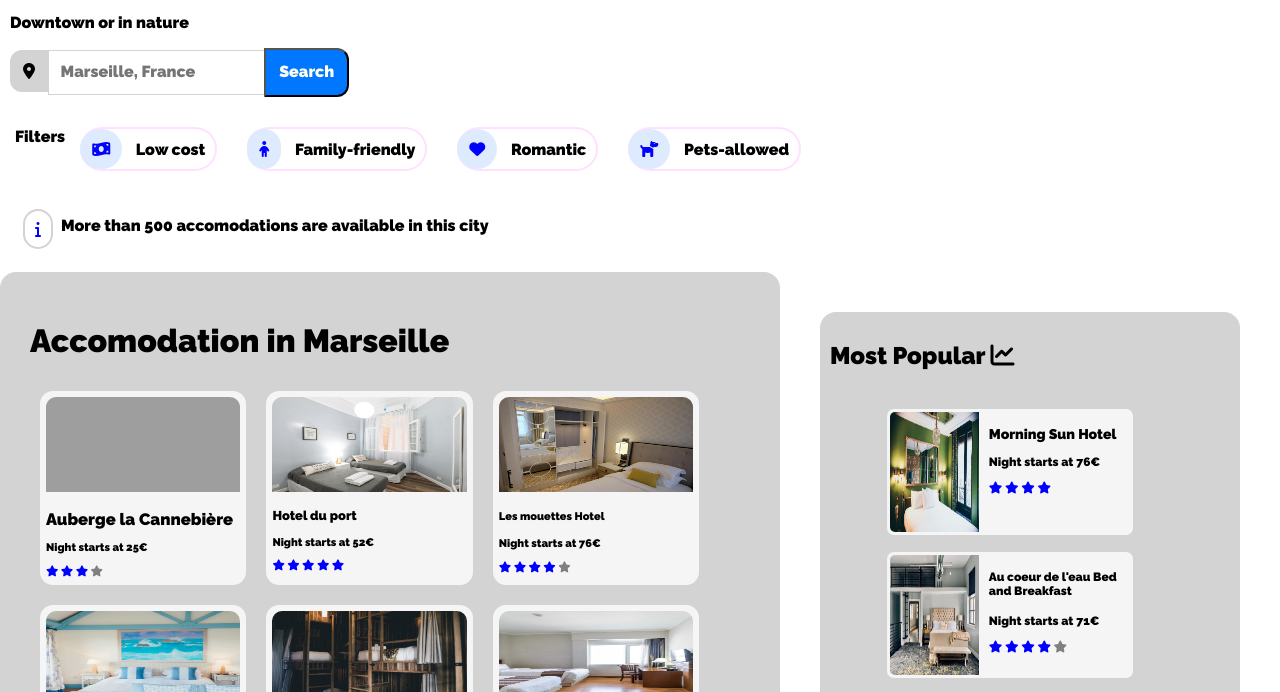
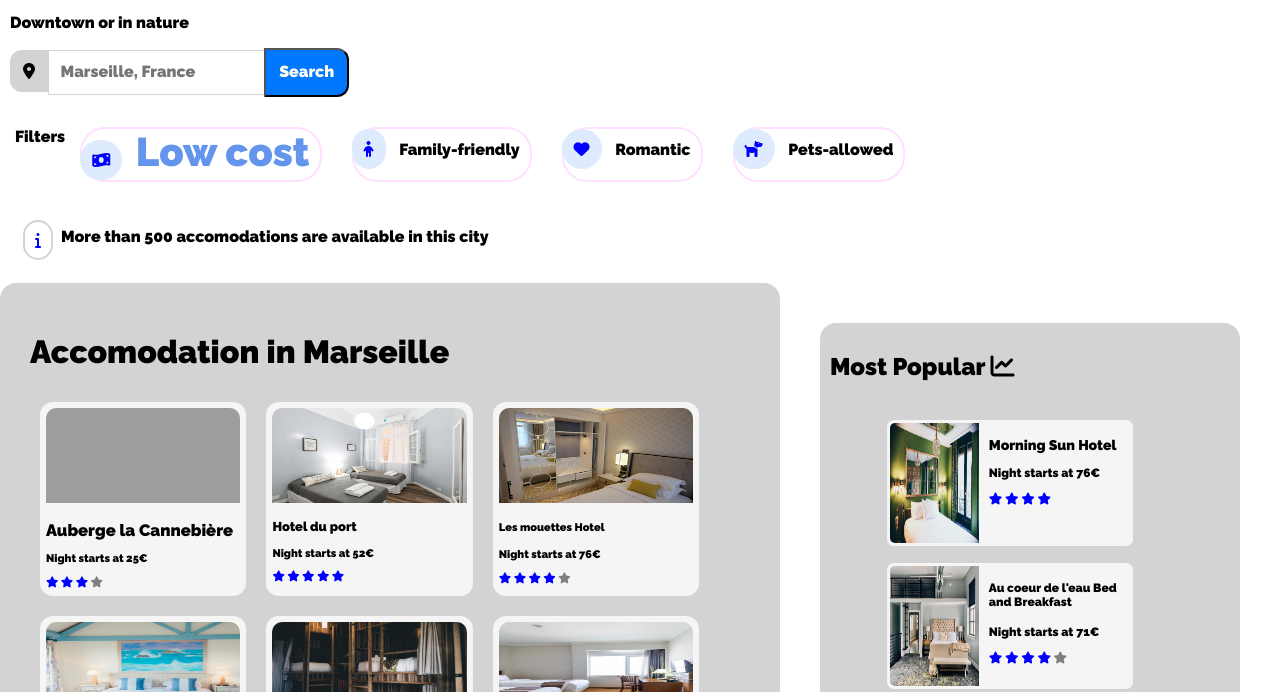
Before and after one commit to trejmerc/MercedesTrejo_2_10272020, a plain HTML site: page index.html in a window 1280 px wide. In both pictures the pointer is over the element "Low cost". Shown: the part 105-797 px from the top of the page. Drawn offline with nearby package versions, Linux system fonts and the light colour scheme; grey boxes are pictures that could not be loaded.

Commit message:
added hover

```diff
--- a/styles.css
+++ b/styles.css
@@ -63,12 +63,15 @@ a:hover, a:focus, a:active, a:visited, a:link {
     margin: 15px;
 }
 .money {
-
     background-color: white;
     border-radius: 25px;
     border: #F2F2 2px solid;
     margin: 15px;
 
+}
+.money span:hover {
+    color: cornflowerblue;
+    font-size: 40px;
 }
 .money i {
     border-radius: 20px;
@@ -76,6 +79,7 @@ a:hover, a:focus, a:active, a:visited, a:link {
     padding: 12px;
     margin-left: -2px;
     color: blue;
+    transition: 0.8s;
 }
 .money span {
     padding: 0 10px;
```
